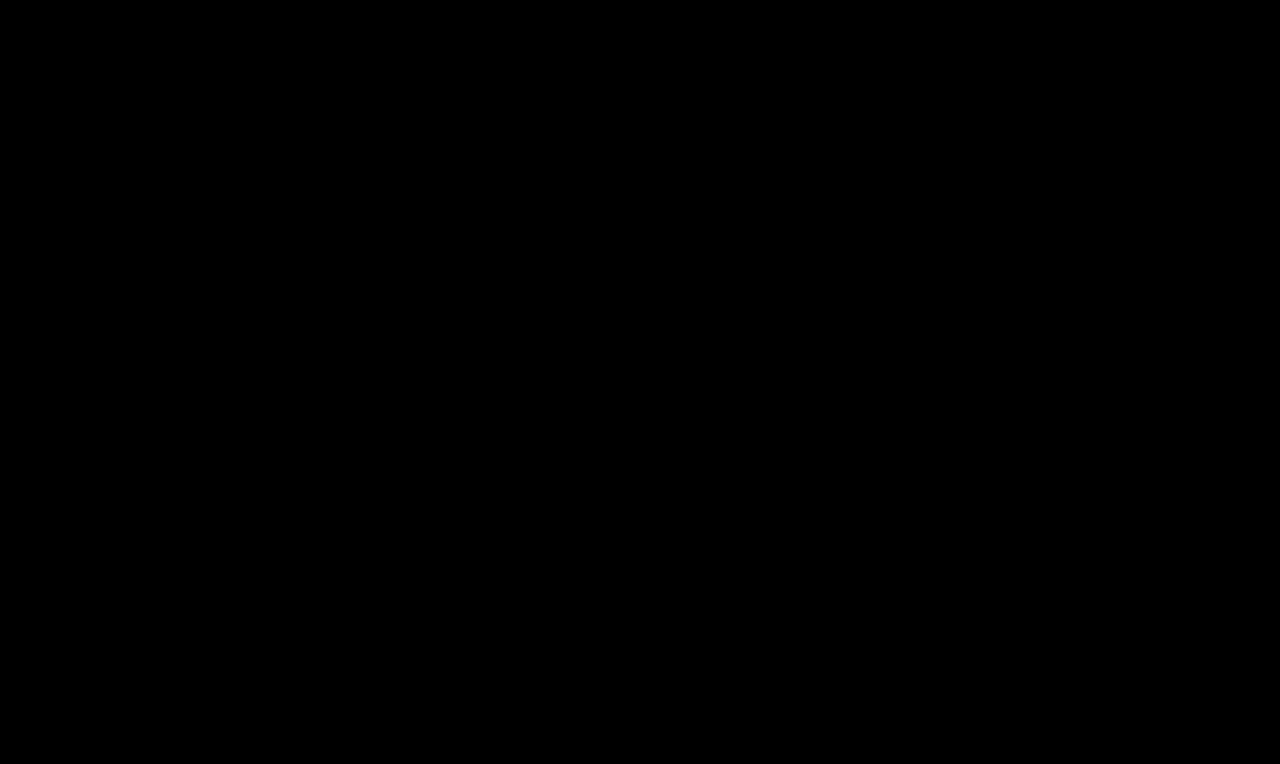
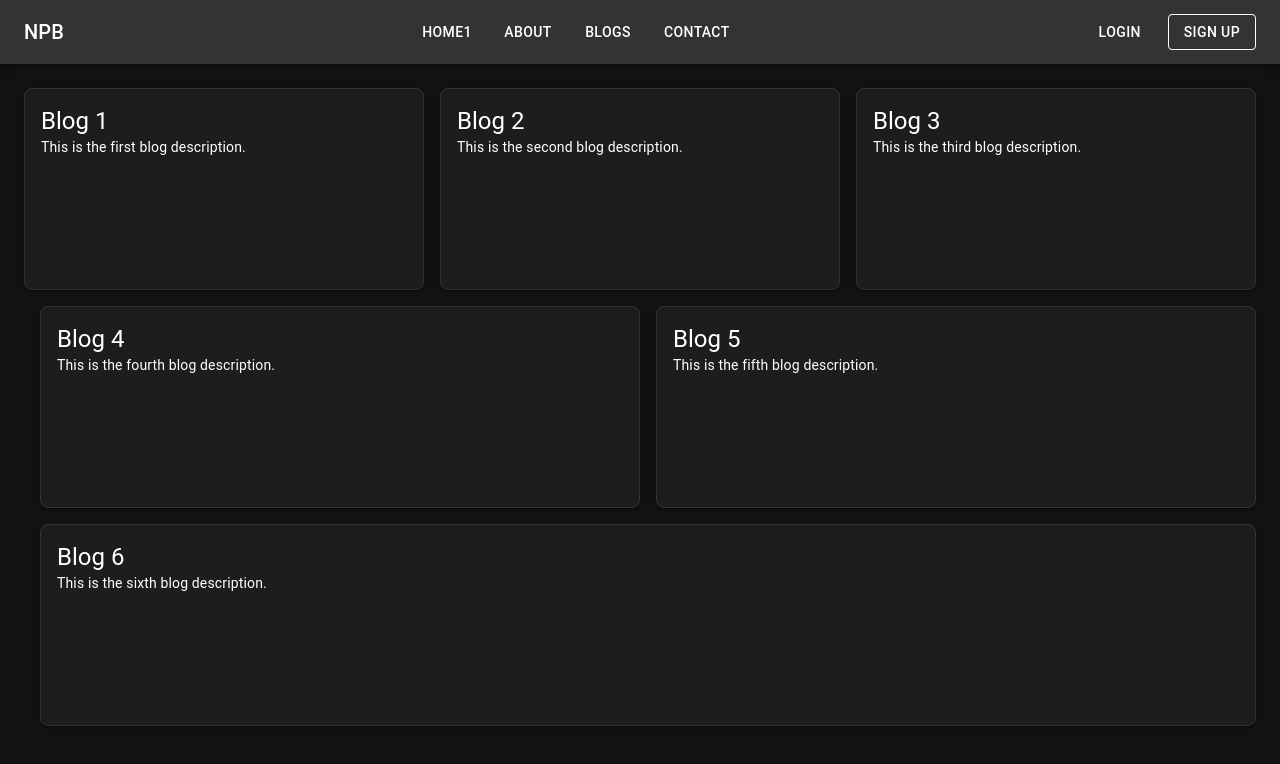
Before and after one commit to nsutphotography/npbc2, a React (Vite) app: page /blogs in a window 1280 px wide. Before the commit this address had no page. Shown: the top 764 px of the page. Built offline with nearby package versions, Linux system fonts and the light colour scheme.

Commit message:
basic over all app complete

```diff
--- a/src/App.jsx
+++ b/src/App.jsx
@@ -6,17 +6,28 @@
 import Profile from "./components/Profile";
 import ProtectedRoute from "./components/ProtectedRoute";
 import Navbar from "./components/home/Navbar";
-import CheckCookieButton from "./components/test/CheckCookieButton";
+// import CheckCookieButton from "./components/test/CheckCookieButton";
+import HomePage from "./components/home/HomePage";
+import About from "./components/home/About";
+import Contact from "./components/home/Contact";
+import BlogList from "./components/blogComponent/BlogList";
+import Greeting from "./components/home/Greeting";
+
 const App = () => {
   return (
     <Router>
+      <HomePage />
       <Routes>
-        <Route path="/test" element={<CheckCookieButton />} />
-        <Route path="/" element={<Navbar />} />
+        {/* <Route path="/test" element={<CheckCookieButton />} /> */}
+        {/* <Route path="/" element={<HomePage />} /> */}
+        <Route path="/" element={<Greeting />} />
+        <Route path="/blogs" element={<BlogList />} />
         <Route path="/signup/otp-varify" element={<OtpPage />} />
         <Route path="/signup" element={<SignupPage />} />
         <Route path="/login" element={<LoginPage />} />
         <Route path="/profile" element={<Profile />} />
+        <Route path="/about" element={<About />} />
+        <Route path="/contact" element={<Contact />} />
 
         {/* <Route
           path="/profile"
--- /dev/null
+++ b/src/components/blogComponent/BlogList.css
@@ -0,0 +1,30 @@
+/* Dark Mode Styles */
+body {
+  background-color: #121212 !important; /* Dark background */
+  color: white !important; /* Default text color */
+  margin: 0 !important; /* Remove default margin */
+}
+
+.blog-list-container {
+  padding: 24px !important; /* Container padding */
+}
+
+.blog-card {
+  background-color: #1d1d1d !important; /* Card background */
+  color: white !important; /* Card text color */
+  margin-bottom: 16px !important; /* Space between cards */
+  min-height: 200px !important; /* Consistent height */
+  flex: 1 1 calc(33.33% - 16px) !important; /* 3 per row, responsive */
+  display: flex !important;
+  flex-direction: column !important;
+  justify-content: space-between !important;
+  border: 1px solid #333 !important; /* Subtle border */
+  border-radius: 8px !important; /* Rounded corners */
+}
+
+/* Responsive adjustment */
+@media (max-width: 600px) {
+  .blog-card {
+    flex: 1 1 100% !important; /* Full width on small screens */
+  }
+}
--- /dev/null
+++ b/src/components/blogComponent/BlogList.jsx
@@ -0,0 +1,39 @@
+import React from 'react';
+import { Box, Card, CardContent, Typography, Stack } from '@mui/material';
+import './BlogList.css'; // Import your CSS file
+
+// Dummy data for blogs
+const blogs = [
+  { title: 'Blog 1', description: 'This is the first blog description.' },
+  { title: 'Blog 2', description: 'This is the second blog description.' },
+  { title: 'Blog 3', description: 'This is the third blog description.' },
+  { title: 'Blog 4', description: 'This is the fourth blog description.' },
+  { title: 'Blog 5', description: 'This is the fifth blog description.' },
+  { title: 'Blog 6', description: 'This is the sixth blog description.' },
+];
+
+const BlogList = () => {
+  return (
+    <Box className="blog-list-container">
+      <Stack
+        direction="row"
+        spacing={2}
+        flexWrap="wrap"
+        justifyContent="flex-start"
+      >
+        {blogs.map((blog, index) => (
+          <Card key={index} className="blog-card">
+            <CardContent>
+              <Typography variant="h5">{blog.title}</Typography>
+              <Typography variant="body2">
+                {blog.description}
+              </Typography>
+            </CardContent>
+          </Card>
+        ))}
+      </Stack>
+    </Box>
+  );
+};
+
+export default BlogList;
--- /dev/null
+++ b/src/components/home/About.jsx
@@ -0,0 +1,13 @@
+// About.js
+import React from 'react';
+
+const About = () => {
+  return (
+    <div>
+      <h2>About Us</h2>
+      <p>This is a basic about page to test routing.</p>
+    </div>
+  );
+};
+
+export default About;
--- /dev/null
+++ b/src/components/home/Contact.jsx
@@ -0,0 +1,13 @@
+// Contact.js
+import React from 'react';
+
+const Contact = () => {
+  return (
+    <div>
+      <h2>Contact Us</h2>
+      <p>This is a basic contact page to test routing.</p>
+    </div>
+  );
+};
+
+export default Contact;
--- /dev/null
+++ b/src/components/home/Greeting.jsx
@@ -0,0 +1,18 @@
+// src/components/Greeting.js
+import React from 'react';
+import { Container, Typography } from '@mui/material';
+
+const Greeting = () => {
+    return (
+        <Container style={{ textAlign: 'center', marginTop: '50px' }}>
+            <Typography variant="h4" component="h1" gutterBottom>
+                Welcome to NSUT Photography Blog!
+            </Typography>
+            <Typography variant="body1">
+                Enjoy exploring our content.
+            </Typography>
+        </Container>
+    );
+};
+
+export default Greeting;
--- /dev/null
+++ b/src/components/home/HomePage.jsx
@@ -0,0 +1,17 @@
+import React from 'react';
+import Navbar1 from './Navbar1';
+// import BlogList from '../components/BlogList';
+
+const HomePage = () => {
+  return (
+    <>
+    <div>
+    <Navbar1 />
+
+    {/* <BlogList /> */}
+    </div>
+    </>
+  );
+};
+
+export default HomePage;
--- /dev/null
+++ b/src/components/home/Navbar1.css
@@ -0,0 +1,37 @@
+/* Navbar1.css */
+.navbar-link {
+  text-decoration: none; /* Remove underline */
+  color: inherit;       /* Inherit text color */
+}
+
+.navbar-link-visited {
+  color: inherit;       /* Maintain the same color for visited links */
+}
+
+.navbar {
+  background-color: #333 !important;
+  color: #fff !important;
+}
+
+.navbar .navbar-title {
+  /* flex-grow: 1; */
+  text-decoration: none;
+
+}
+
+.navbar .navbar-links {
+  flex-grow: 1;
+  display: flex;
+  justify-content: center;
+  gap: 16px;
+}
+
+.navbar .navbar-buttons {
+  display: flex;
+  gap: 16px;
+}
+
+.navbar .signup-button {
+  color: #fff;
+  border-color: #fff;
+}
--- /dev/null
+++ b/src/components/home/Navbar1.jsx
@@ -0,0 +1,29 @@
+import React from 'react';
+import { AppBar, Toolbar, Typography, Button, Box } from '@mui/material';
+import { Link } from 'react-router-dom';
+import './Navbar1.css';
+
+const Navbar1 = () => {
+  return (
+    <AppBar position="static" className="navbar">
+      <Toolbar>
+      <Typography variant="h6" className="navbar-title navbar-link" component={Link} to="/">NPB</Typography>
+
+
+        <Box className="navbar-links">
+          <Button component={Link} to="/" color="inherit">Home1</Button>
+          <Button component={Link} to="/about" color="inherit">About</Button>
+          <Button component={Link} to="/blogs" color="inherit">Blogs</Button>
+          <Button component={Link} to="/contact" color="inherit">Contact</Button>
+        </Box>
+
+        <Box className="navbar-buttons">
+          <Button component={Link} to="/login" color="inherit">Login</Button>
+          <Button component={Link} to="/signup" color="inherit" variant="outlined" className="signup-button">Sign Up</Button>
+        </Box>
+      </Toolbar>
+    </AppBar>
+  );
+};
+
+export default Navbar1;
```
